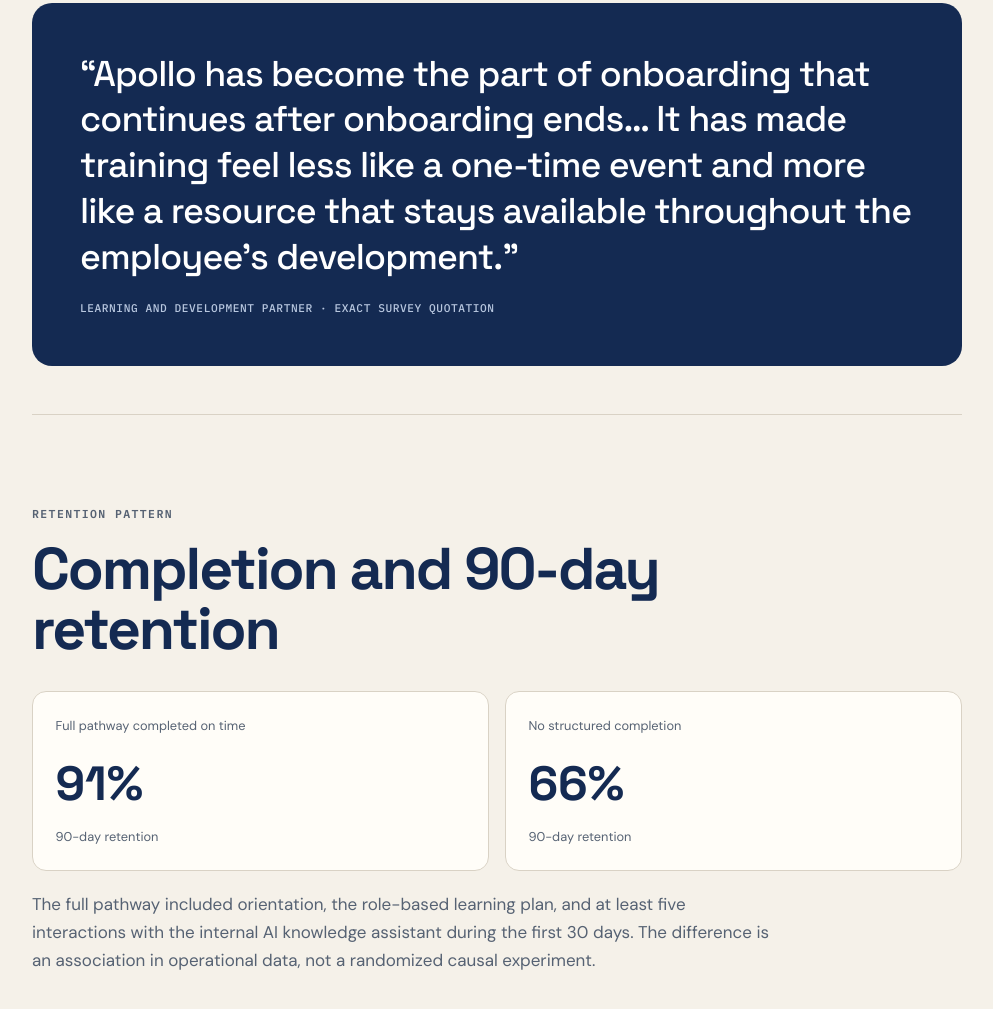
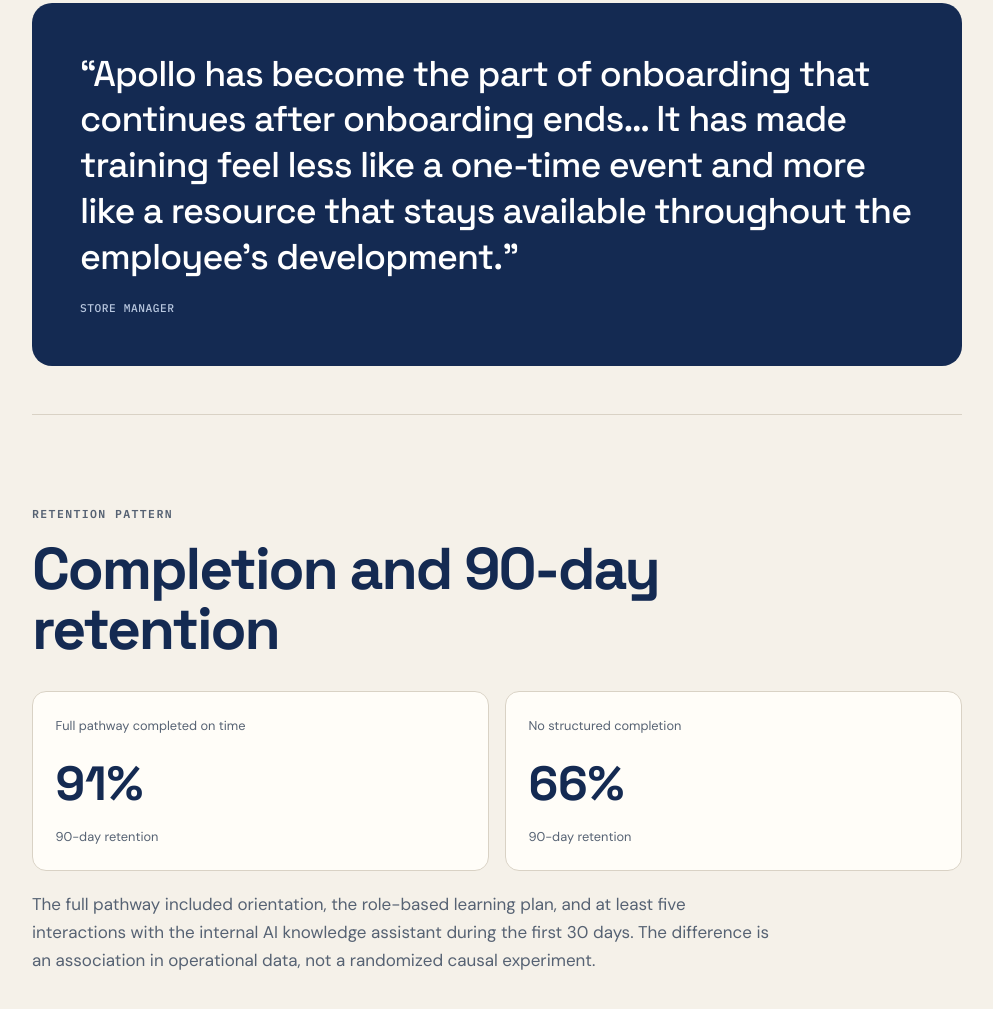
Before and after one commit to prismo1020/danielle-beram-portfolio, a plain HTML site: page onboarding.html in a window 1280 px wide. Shown: the part 4972-5981 px from the top of the page, without its empty margins (286-1279 px from the left). Drawn offline with Linux system fonts and the light colour scheme.

Commit message:
Correct onboarding quote attribution
Attribute the exact Apollo onboarding survey quotation to a Store Manager.

```diff
--- a/onboarding.html
+++ b/onboarding.html
@@ -115,7 +115,7 @@
 
   <blockquote class="evidence-quote">
     <p>“Apollo has become the part of onboarding that continues after onboarding ends… It has made training feel less like a one-time event and more like a resource that stays available throughout the employee’s development.”</p>
-    <cite>Learning and Development Partner · exact survey quotation</cite>
+    <cite>Store Manager</cite>
   </blockquote>
 
   <section class="cs-section retention-evidence">
```
